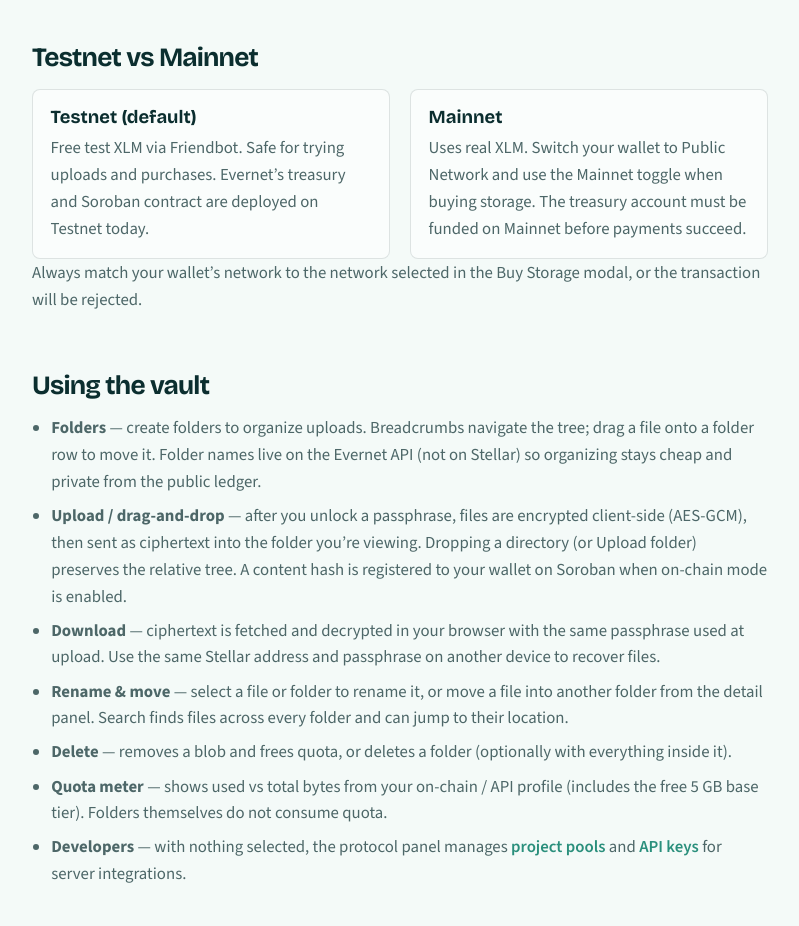
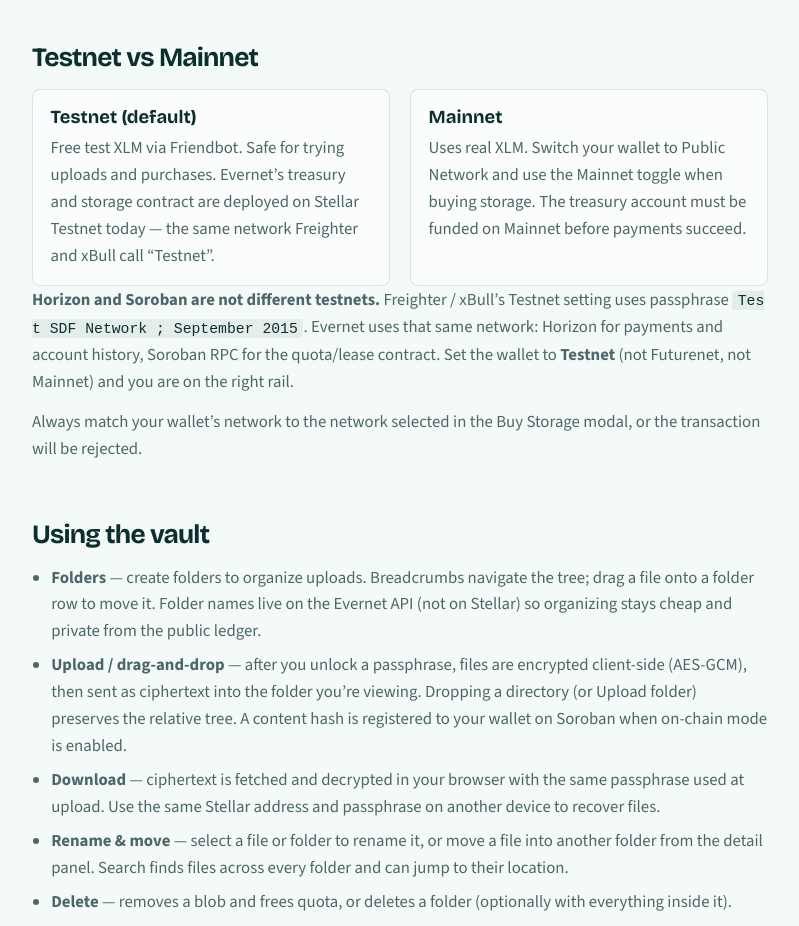
Before and after one commit to chiku524/evernet-website, a React (Vite) app: page /docs in a window 1280 px wide. Shown: the part 2200-3126 px from the top of the page, without its empty margins (312-1111 px from the left). Built offline with nearby package versions, Linux system fonts and the light colour scheme; no server answers.

Commit message:
Clarify Evernet runs on Stellar Testnet, not a separate Soroban network.
Assert wallet network before SEP-10 login and update vault/docs copy so Freighter and xBull Testnet users know they are already on the right rail.

```diff
--- a/src/lib/api.ts
+++ b/src/lib/api.ts
@@ -1,6 +1,6 @@
 import { Networks } from '@stellar/stellar-sdk'
 import type { StellarNetworkId } from './stellar'
-import { signTransactionXdr } from './wallet'
+import { assertWalletNetwork, signTransactionXdr } from './wallet'
 
 function networkIdFromPassphrase(passphrase: string): StellarNetworkId {
   return passphrase === Networks.PUBLIC ? 'public' : 'testnet'
@@ -114,6 +114,10 @@
   if (loginInFlight) return loginInFlight
 
   loginInFlight = (async () => {
+    // Freighter / xBull expose Horizon Testnet — that is Evernet’s network.
+    // Soroban RPC is the same Testnet, not a second chain to switch to.
+    await assertWalletNetwork(network)
+
     const challenge = await api<{ transaction: string; network: string }>('/auth/challenge', {
       method: 'POST',
       headers: { 'Content-Type': 'application/json' },
--- a/src/pages/Dashboard.tsx
+++ b/src/pages/Dashboard.tsx
@@ -820,8 +820,8 @@
           </div>
           <p className="dash-quota-note">
             {profile
-              ? `${profile.source === 'soroban' ? 'Soroban profile' : 'API mirror'} · ${profile.objectCount} objects`
-              : 'Connect wallet to load on-chain quota'}
+              ? `${profile.source === 'soroban' ? 'On-chain profile' : 'API profile'} · ${profile.objectCount} objects`
+              : 'Connect a Testnet wallet to load quota'}
           </p>
           <button type="button" className="dash-btn primary dash-buy-btn" onClick={() => setBuyOpen(true)}>
             Buy storage
@@ -1018,7 +1018,7 @@
                 <p>
                   {mobileClient && !inAppWallet
                     ? 'On a phone browser, extension wallets like Freighter desktop are not available. Connect with LOBSTR, Albedo, or xBull — or open evernet.tech inside your wallet’s in-app browser.'
-                    : 'Connect Freighter, LOBSTR, xBull, Albedo, Hana, Rabet or any other supported Stellar wallet to load the Soroban storage profile for that address. Files are encrypted in-browser, stored on the Evernet API, and registered on-chain.'}
+                    : 'Connect Freighter, LOBSTR, xBull, Albedo, Hana, Rabet or any other supported Stellar wallet set to Testnet. Files are encrypted in-browser, stored on the Evernet API, and content hashes register on-chain when available.'}
                 </p>
                 <button type="button" className="dash-btn primary" disabled={busy} onClick={() => void connectAndAuth()}>
                   {busy ? 'Connecting…' : 'Connect wallet'}
--- a/src/pages/Docs.tsx
+++ b/src/pages/Docs.tsx
@@ -206,8 +206,8 @@
               <div>
                 <h3>Testnet (default)</h3>
                 <p>
-                  Free test XLM via Friendbot. Safe for trying uploads and purchases. Evernet’s treasury and Soroban
-                  contract are deployed on Testnet today.
+                  Free test XLM via Friendbot. Safe for trying uploads and purchases. Evernet’s treasury and storage
+                  contract are deployed on Stellar Testnet today — the same network Freighter and xBull call “Testnet”.
                 </p>
               </div>
               <div>
@@ -218,6 +218,12 @@
                 </p>
               </div>
             </div>
+            <p>
+              <strong>Horizon and Soroban are not different testnets.</strong> Freighter / xBull’s Testnet setting uses
+              passphrase <code>Test SDF Network ; September 2015</code>. Evernet uses that same network: Horizon for
+              payments and account history, Soroban RPC for the quota/lease contract. Set the wallet to{' '}
+              <strong>Testnet</strong> (not Futurenet, not Mainnet) and you are on the right rail.
+            </p>
             <p>
               Always match your wallet’s network to the network selected in the Buy Storage modal, or the transaction
               will be rejected.
```
